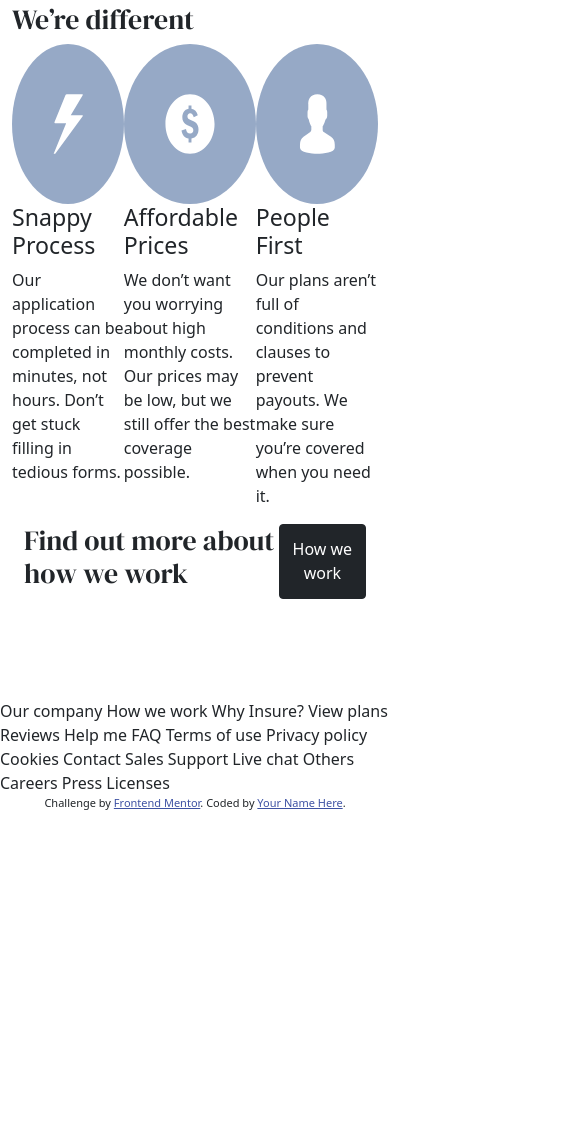
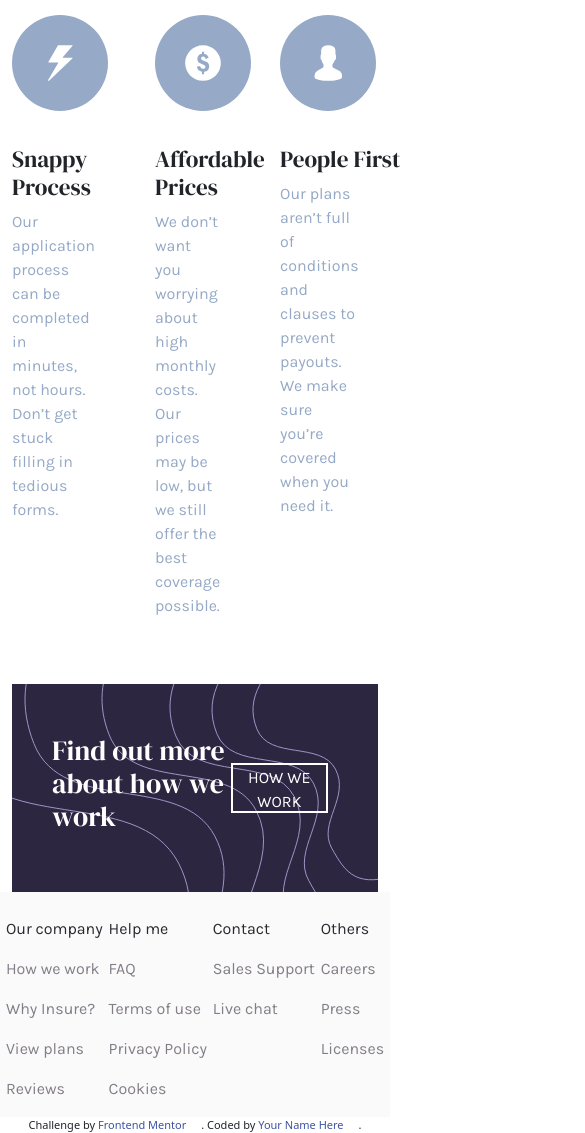
Before and after one commit to platypus567/insure-landing-page, a plain HTML site: page index.html in a window 390 px wide. Shown: the part 845-1978 px from the top of the page, 585 px wide, since content can reach past the window. Before the commit the page ends 1656 px from the top, so only its background shows below. Drawn offline with nearby package versions, Linux system fonts and the light colour scheme.

Commit message:
mostly done, mobile pending complete and navbar

```diff
--- a/index.html
+++ b/index.html
@@ -1,50 +1,103 @@
 <!DOCTYPE html>
 <html lang="en">
   <head>
-  <meta charset="UTF-8">
-  <meta name="viewport" content="width=device-width, initial-scale=1"><!-- displays site properly based on user's device -->
+    <meta charset="UTF-8" />
+    <meta name="viewport" content="width=device-width, initial-scale=1" />
+    <!-- displays site properly based on user's device -->
 
-  <link rel="icon" type="image/png" sizes="32x32" href="./images/favicon-32x32.png">
+    <link
+      rel="icon"
+      type="image/png"
+      sizes="32x32"
+      href="./images/favicon-32x32.png"
+    />
 
     <title>Frontend Mentor | Insure landing page</title>
 
     <!-- Feel free to remove these styles or customise in your own stylesheet 👍 -->
-  <link href="https://cdn.jsdelivr.net/npm/bootstrap@5.1.3/dist/css/bootstrap.min.css" rel="stylesheet" integrity="sha384-1BmE4kWBq78iYhFldvKuhfTAU6auU8tT94WrHftjDbrCEXSU1oBoqyl2QvZ6jIW3" crossorigin="anonymous">
+    <link
+      href="https://cdn.jsdelivr.net/npm/bootstrap@5.1.3/dist/css/bootstrap.min.css"
+      rel="stylesheet"
+      integrity="sha384-1BmE4kWBq78iYhFldvKuhfTAU6auU8tT94WrHftjDbrCEXSU1oBoqyl2QvZ6jIW3"
+      crossorigin="anonymous"
+    />
     <style>
-    .attribution { font-size: 11px; text-align: center; }
-    .attribution a { color: hsl(228, 45%, 44%); }
+      .attribution {
+        font-size: 11px;
+        text-align: center;
+      }
+      .attribution a {
+        color: hsl(228, 45%, 44%);
+      }
     </style>
 
-  <link rel="stylesheet" href="style.css">
+    <link rel="stylesheet" href="style.css" />
   </head>
   <body>
-  <div id="maincontainer">
-    <div id="navdiv">
-      <img src="./images/logo.svg" alt="">
-    How We Work
-    Blog
-    Account
-    View Plans
-  </div>
+
+    <nav class="navbar navbar-expand-md navbar-light bg-light">
+        <div class="container">
+        <a class="navbar-brand" href="#">
+          <img src="./images/logo.svg" alt=""/>
+        </a>
+        <button class="navbar-toggler d-lg-none" type="button" data-bs-toggle="collapse" data-bs-target="#collapsibleNavId" aria-controls="collapsibleNavId"
+          aria-expanded="false" aria-label="Toggle navigation">
+          <span class="navbar-toggler-icon"></span>
+        </button>
+        <div class="collapse navbar-collapse" id="collapsibleNavId">
+          <ul class="navbar-nav me-auto mt-2 mt-lg-0">
+            <li class="nav-item active">
+              <a class="nav-link" href="#">How We Work<span class="visually-hidden">(current)</span></a>
+            </li>
+            <li class="nav-item">
+              <a class="nav-link" href="#">Blog</a>
+            </li>
+            <li class="nav-item">
+              <a href="#" class="nav-link">Account</a>
+            </li>
+            <li>
+              <button class="btn btn-dark">View Plans</button>
+            </li>
 
 
+          </ul>
+
+        </div>
+      </div>
+    </nav>
+
+
+
+
+
+
+
+
+
+
+
+
+
+
+
+
+
+    <div id="maincontainer">
       <div class="" id="headcontainer">
         <div id="headcontaintext">
+          <h1 id="humanizing">Humanizing <br>your insurance.</h1>
 
+          <p id="headpar">
+            Get your life insurance coverage easier and faster. We blend our
+            expertise and technology to help you find the plan that’s right for
+            you. Ensure you and your loved ones are protected.
+          </p>
 
- <h1 id="humanizing">Humanizing your insurance.</h1>
-
-  <p id="headpar">Get your life insurance coverage easier and faster. We blend our expertise
-    and technology to help you find the plan that’s right for you. Ensure you
-    and your loved ones are protected.</p>
-
-  <button class="" id="viewplans">View Plans</button>
+          <button class="" id="viewplans">VIEW PLANS</button>
         </div>
         <div id="introimgcontainer">
-    <img src="./images/image-intro-desktop.jpg" alt="">
-
+          <img src="./images/image-intro-desktop.jpg" alt="" id="headimg"/>
         </div>
-
       </div>
 
       <div class="container" id="bottomhalf">
@@ -52,68 +105,86 @@
 
         <div id="infoRow">
           <div class="infoCols">
-      <img src="./images/icon-snappy-process.svg" alt="" class="circleIcons img-fluid">
-    <h3>Snappy Process</h3>
+            <img
+              src="./images/icon-snappy-process.svg"
+              alt=""
+              class="circleIcons img-fluid"
+            />
+            <h3 class="headersRow">Snappy Process</h3>
 
-    <p>Our application process can be completed in minutes, not hours. Don’t get
-    stuck filling in tedious forms.</p>
+            <p class="rowPars">
+              Our application process can be completed in minutes, not hours.
+              Don’t get stuck filling in tedious forms.
+            </p>
           </div>
           <div class="infoCols">
-    <img src="./images/icon-affordable-prices.svg" alt="" class="circleIcons img-fluid">
-  <h3>Affordable Prices</h3>
+            <img
+              src="./images/icon-affordable-prices.svg"
+              alt=""
+              class="circleIcons img-fluid"
+            />
+            <h3 class="headersRow">Affordable Prices</h3>
 
-  <p>We don’t want you worrying about high monthly costs. Our prices may be low,
-    but we still offer the best coverage possible.</p>
+            <p class="rowPars">
+              We don’t want you worrying about high monthly costs. Our prices
+              may be low, but we still offer the best coverage possible.
+            </p>
           </div>
           <div class="infoCols">
-    <img src="./images/icon-people-first.svg" alt="" class="circleIcons img-fluid">
-  <h3>People First</h3>
+            <img
+              src="./images/icon-people-first.svg"
+              alt=""
+              class="circleIcons img-fluid"
+            />
+            <h3 class="headersRow">People First</h3>
 
-  <p>Our plans aren’t full of conditions and clauses to prevent payouts. We make
-    sure you’re covered when you need it.</p>
+            <p class="rowPars">
+              Our plans aren’t full of conditions and clauses to prevent
+              payouts. We make sure you’re covered when you need it.
+            </p>
           </div>
         </div>
-<div class="container" id="findoutDiv">
+        <div  id="findoutDiv">
+          <h1 id="findoutHead">Find out more <br>about how we work</h1>
 
-  <h1 id="findoutHead">Find out more about how we work</h1>
-
-  <button class="btn btn-dark">How we work</button>
+          <button  id="howweworkbtn">HOW WE WORK</button>
+        </div>
       </div>
 
+
+      <div id="footer">
+        <div id="ourcompany" class="footercols">
+            <p class="footerheads">Our company</p>
+            <p>How we work</p>
+            <p>Why Insure?</p>
+            <p>View plans</p>
+            <p>Reviews</p>
         </div>
-
-  Our company
-
-  How we work
-  Why Insure?
-  View plans
-  Reviews
-
-  Help me
-
-  FAQ
-  Terms of use
-  Privacy policy
-  Cookies
-
-  Contact
-
-  Sales
-  Support
-  Live chat
-
-  Others
-
-  Careers
-  Press
-  Licenses
-
-
-
+        <div id="helpme" class="footercols">
+          <p class="footerheads">Help me</p>
+          <p>FAQ</p>
+          <p>Terms of use </p>
+          <p>Privacy Policy </p>
+          <p>Cookies</p>
+        </div>
+        <div id="contact" class="footercols">
+          <p class="footerheads">Contact</p>
+          <p>Sales Support</p>
+          <p>Live chat</p>
+        </div>
+        <div id="others" class="footercols">
+          <p class="footerheads">Others</p>
+          <p>Careers</p>
+          <p>Press</p>
+          <p>Licenses</p>
+    </div>
+    </div>
     </div>
     <div class="attribution">
-    Challenge by <a href="https://www.frontendmentor.io?ref=challenge" target="_blank">Frontend Mentor</a>.
-    Coded by <a href="#">Your Name Here</a>.
+      Challenge by
+      <a href="https://www.frontendmentor.io?ref=challenge" target="_blank"
+        >Frontend Mentor</a
+      >. Coded by <a href="#">Your Name Here</a>.
     </div>
   </body>
 </html>
--- a/style.css
+++ b/style.css
@@ -2,13 +2,37 @@
 @import url(https://fonts.googleapis.com/css?family=Karla:200,300,regular,500,600,700,800,200italic,300italic,italic,500italic,600italic,700italic,800italic);
 
 
+a{
+    text-decoration: none;
+    color: hsl(273, 4%, 51%);
+    padding-right: 15px;
+}
+#viewplansbtn{
+    background-color: transparent;
+    color: hsl(256, 26%, 20%);
+    border-radius: 0;
+    padding-left: 15px;
+    padding-right: 15px;
+}
+
+#headimg{
+    transform: translate(-40px,75px);
+    width: 400px;
+    height: 500px;
+}
 
 
-
+#navRightDiv{
+    justify-content: flex-end;
+    align-items: center;
+}
 #headcontainer{
     display: flex;
     flex-direction: row;
     background-color: hsl(256, 26%, 20%);
+    background-image: url(./images/bg-pattern-intro-left-desktop.svg);
+    background-repeat: no-repeat;
+    background-position-y: 200px;
 
 }
 #headcontaintext{
@@ -23,6 +47,8 @@
 #headpar{
     font-family: 'Karla',sans-serif;
     padding-top: 25px;
+    font-size: 16px;
+    font-weight: 700;
 }
 #viewplans{
     font-family: 'Karla',sans-serif;
@@ -35,34 +61,101 @@
 #humanizing{
     font-family: 'DM Serif Display',sans-serif;
     font-weight: 400;
+    font-size: 50px;
+    border-top: 1px solid;
+    padding-top: 100px;
 }
 #differentHead{
     font-family: 'DM Serif Display',sans-serif;
     font-weight: 400;
+    font-size: 50px;
+    margin-bottom: 40px;
 }
 
 #infoRow{
     display: flex;
+    justify-content: space-evenly;
 }
 .infoCols{
     display: flex;
     flex-direction: column;
+
 }
 .circleIcons{
-    width: 10em;
-    height: 10em;
+    width: 6em;
+    height: 6em;
+    margin-bottom: 35px;
+    margin-top: 30px;
 }
 #findoutDiv{
     display: flex;
     flex-direction: row;
     justify-content: space-between;
+    margin-top: 50px;
+    background-color: hsl(256, 26%, 20%);
+    padding-top: 50px;
+    padding-bottom: 50px;
+    padding-left: 40px;
+    align-items: center;
+    background-image: url(./images/bg-pattern-how-we-work-desktop.svg);
+    background-repeat: no-repeat;
+    background-position-x: right;
 }
 #findoutHead{
     font-family: 'DM Serif Display',sans-serif;
     font-weight: 400;
+    color: white;
 }
+
 
 #bottomhalf{
     margin-top: 150px;
-    padding-bottom: 100px;
+    padding-bottom: 0px;
 }
+
+.headersRow{
+    font-family: 'DM Serif Display',sans-serif;
+    font-weight: 400;
+}
+.rowPars{
+    font-family: 'Karla',sans-serif;
+    font-weight: 400;
+    color: hsl(216, 30%, 68%);
+
+    padding-right: 60px;
+}
+
+#howweworkbtn{
+    background-color: transparent;
+    color: white;
+    border: 2px white solid;
+    margin-right: 50px;
+    font-family: 'Karla',sans-serif;
+    height: 50px;
+}
+
+#footer{
+    display: flex;
+    flex-direction: row;
+    justify-content: space-evenly;
+    background-color: hsl(0, 0%, 98%);
+    padding-top: 25px;
+    font-family: 'Karla',sans-serif;
+}
+.footercols{
+    display: flex;
+    flex-direction: column;
+    color: hsl(273, 4%, 51%);
+
+}
+.footerheads{
+    color: hsl(270, 9%, 17%);
+
+}
+.footercols, p{
+    cursor: pointer;
+}
+
+@media (max-width:800px){
+
+}
```
Lines whose indentation alone changed are shown as unchanged.
